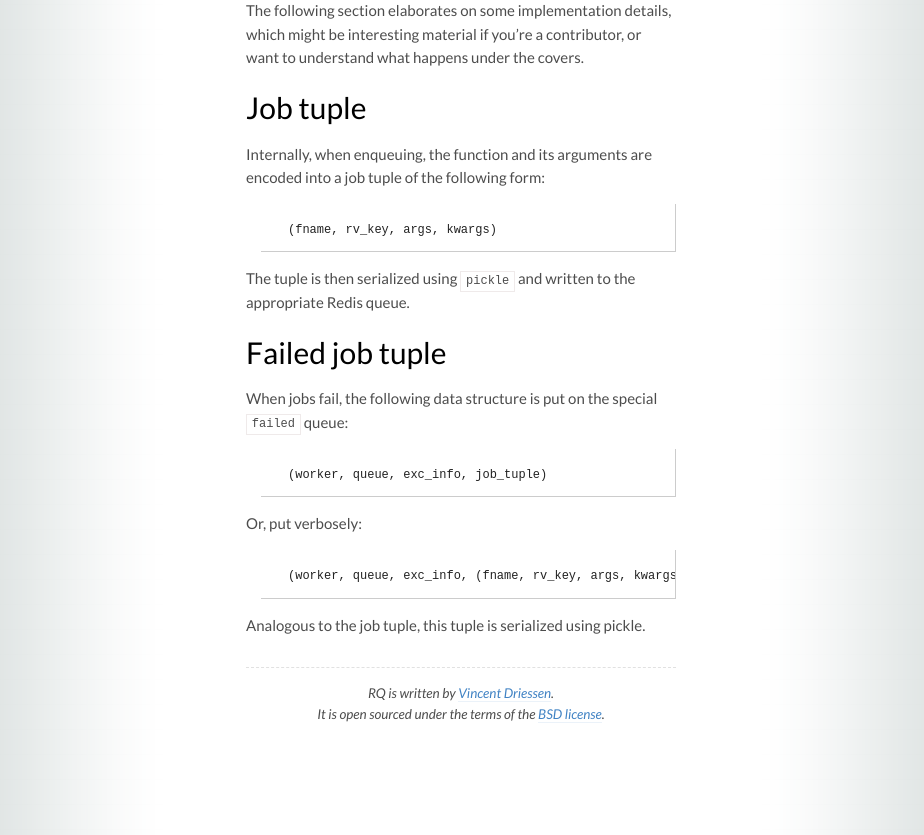
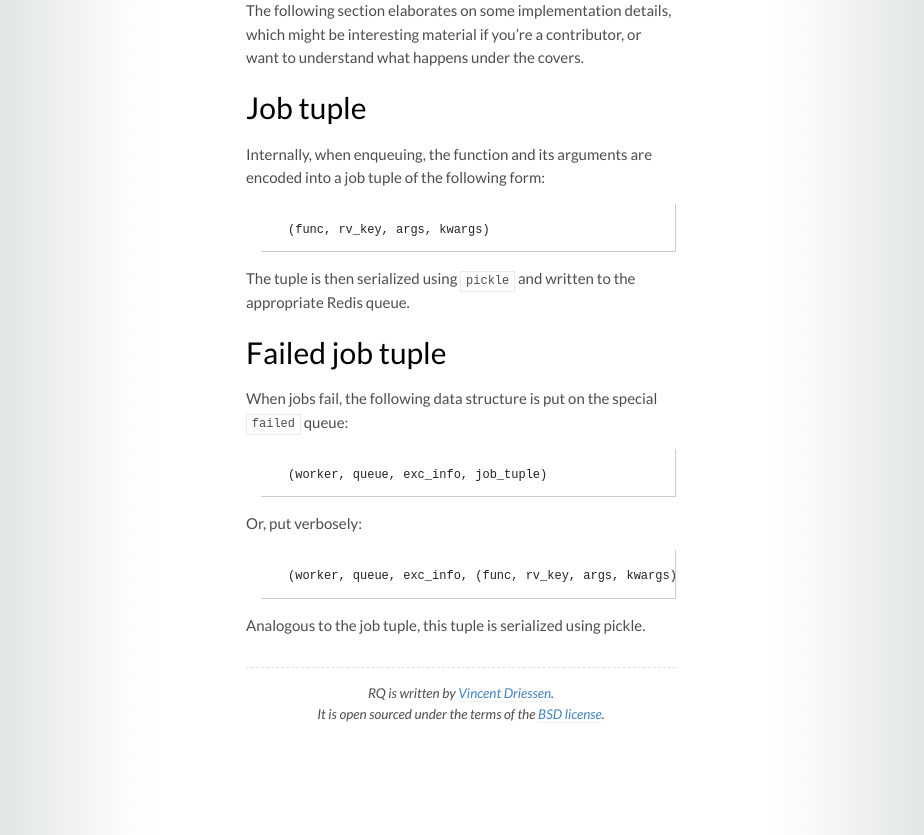
Before and after one commit to rq/rq, a Jekyll site: the page built from docs/internals.md, in a window 1280 px wide. Shown: the part 320-1155 px from the top of the page, without its empty margins (179-1103 px from the left). Built offline with Jekyll 4.4.1, drawn with Linux system fonts in a browser that asks for light colours; some web fonts are replaced; Markdown is read by kramdown in place of the engine named in the settings.

Commit message:
Fix name.

```diff
--- a/docs/internals.md
+++ b/docs/internals.md
@@ -13,7 +13,7 @@ happens under the covers.
 Internally, when enqueuing, the function and its arguments are encoded into
 a job tuple of the following form:
 
-    (fname, rv_key, args, kwargs)
+    (func, rv_key, args, kwargs)
 
 The tuple is then serialized using `pickle` and written to the appropriate
 Redis queue.
@@ -28,6 +28,6 @@ queue:
 
 Or, put verbosely:
 
-    (worker, queue, exc_info, (fname, rv_key, args, kwargs))
+    (worker, queue, exc_info, (func, rv_key, args, kwargs))
 
 Analogous to the job tuple, this tuple is serialized using pickle.
```
